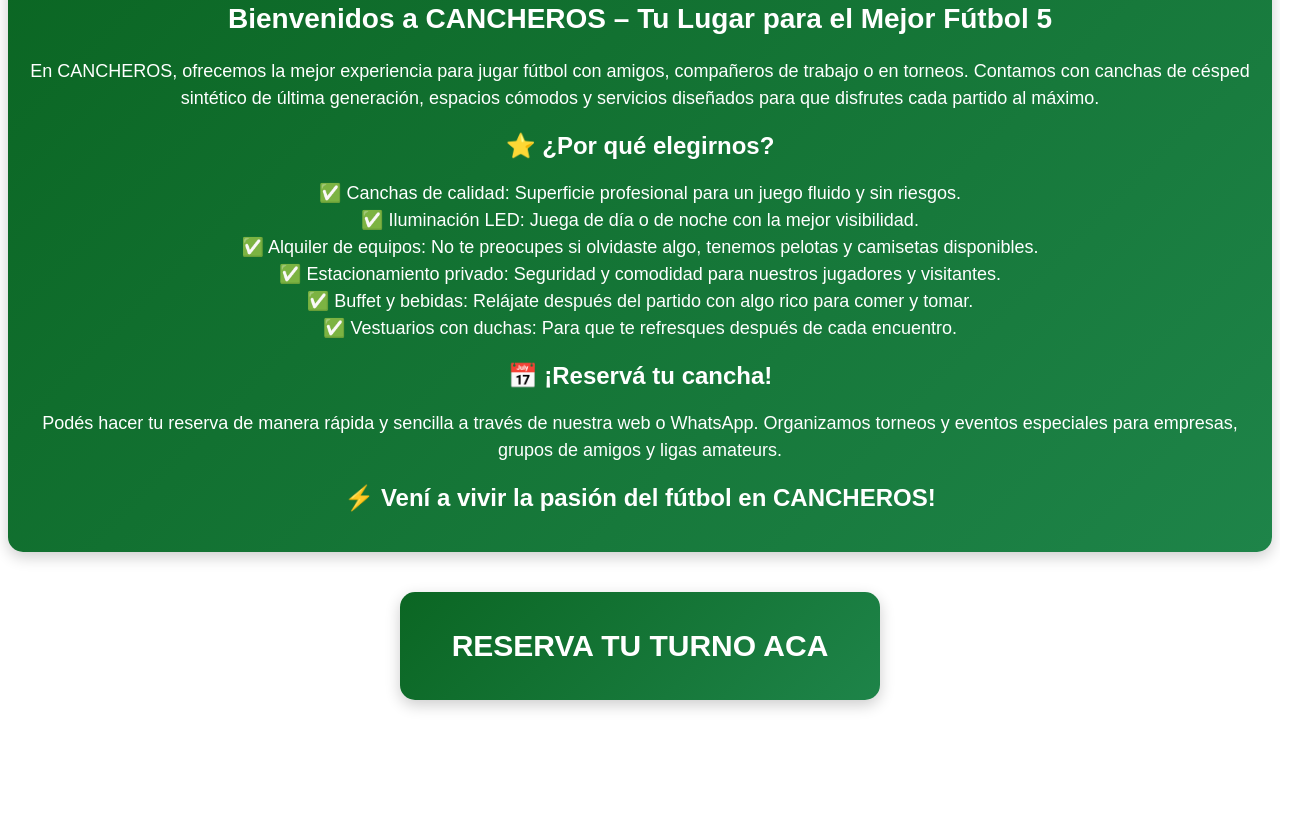
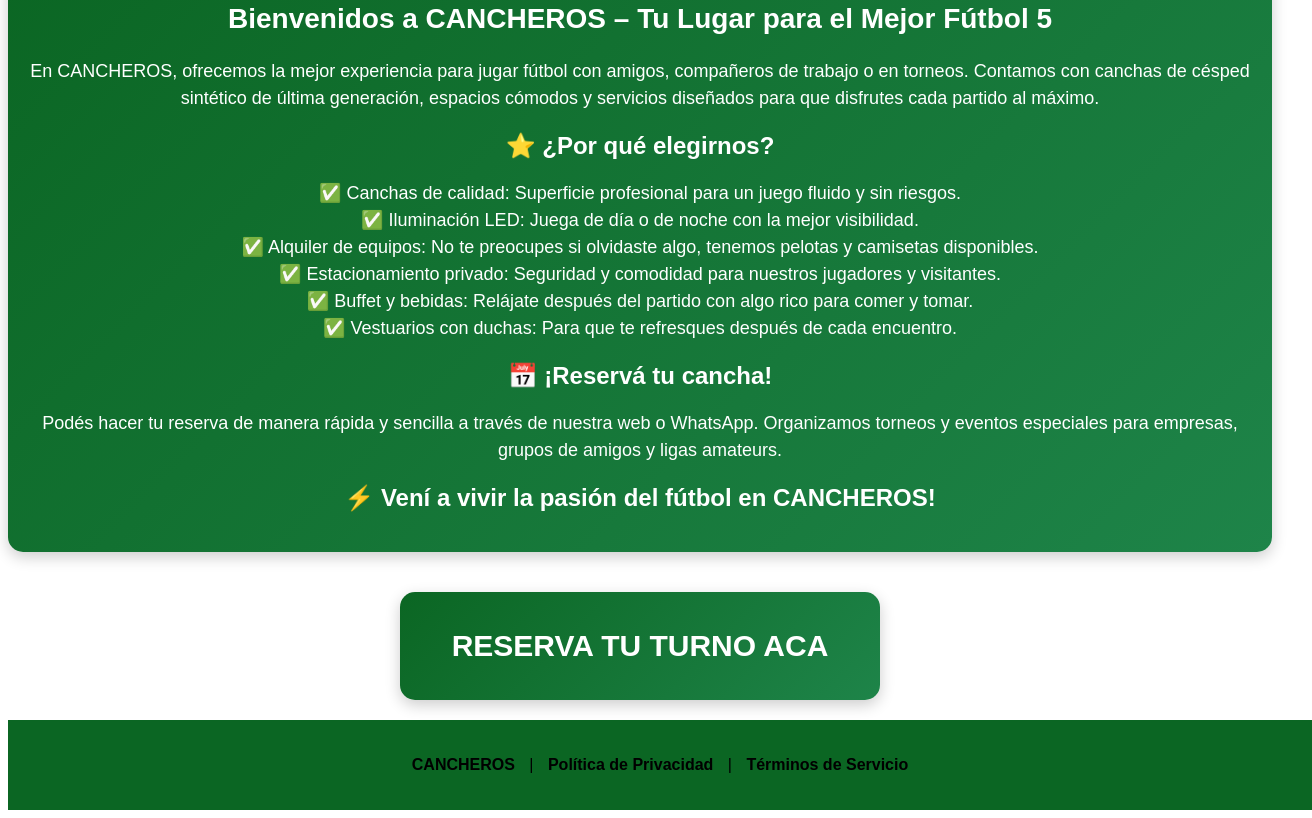
Before and after one commit to Maxi4zr/canchas, a plain HTML site: page pages/home.html in a window 1280 px wide. Shown: the part 604-1422 px from the top of the page, 1312 px wide, since content can reach past the window. Before the commit the page ends 1332 px from the top, so only its background shows below. Drawn offline with Linux system fonts and the light colour scheme.

Commit message:
FINALIZACION DE LA SECCION TURNOS

```diff
--- a/pages/home.css
+++ b/pages/home.css
@@ -40,12 +40,6 @@
 
 }
 
-
-
-
-
-
-
 /* Lista de navegación */
 .nav-list {
     font-weight: 500;
@@ -58,9 +52,6 @@
 }
 
 
-
-
-
 /* Enlaces de navegación */
 .nav-item {
     display: block;
@@ -68,6 +59,7 @@
     color: #111827;
     border-radius: 0.25rem;
     text-decoration: none;
+    font-weight: bold;
 }
 
 .nav-item:hover {
@@ -188,6 +180,28 @@ font-family: Arial, Helvetica, sans-serif;
     box-shadow: 0 0 5px rgba(30, 132, 73, 0.7);
 }
 
+
+footer {
+    background-color: #0B6623;
+    color: white;
+    text-align: center;
+    padding: 20px;
+    position: relative;
+    color:black;
+    font-family: Arial, sans-serif;
+    width: 100%;
+}
+footer a {
+    color: black;
+    text-decoration: none;
+    margin: 0 10px;
+    font-family: Arial, Helvetica, sans-serif;
+    font-weight: bold;
+}
+footer a:hover {
+    color: white;
+}
+
 @keyframes fadeIn {
     from {
         opacity: 0;
@@ -199,6 +213,6 @@ font-family: Arial, Helvetica, sans-serif;
     }
 }
 
-#title, #dir, #container h1, #container p, #container h2, #container-2 a{
+#title, #dir, #container h1, #container p, #container h2, #container-2 a, footer{
     animation: fadeIn 1s ease-in-out;
 }
--- a/pages/home.html
+++ b/pages/home.html
@@ -9,7 +9,7 @@
 <body id="body">
     <nav id="nav">
         <div class="nav-container">
-            <a href="#" class="nav-logo">
+            <a href="pages/home.html" class="nav-logo">
                 <img  src="/public/imagenes/Diagrama DE CLASES.png" alt="CANHEROS LOGO">
                 <span>CANCHEROS</span>
             </a>
@@ -17,7 +17,7 @@
             <div class="nav-menu" id="nav-menu">
                 <div class="nav-list">
 
-                        <a href="#" class="nav-item">PRINCIPAL</a>
+                        <a href="pages/home.html" class="nav-item">PRINCIPAL</a>
                         <a href="#" class="nav-item" >NOSOTROS</a>
                         <a href="#" class="nav-item">PRECIOS</a>
                         <a href="#" class="nav-item">CONTACTO</a>
@@ -60,5 +60,11 @@
     <div id="container-2">
     <a href="turnos.html">RESERVA TU TURNO ACA</a>
 </section>
+<section>
+    <footer>
+        <p><a href="">CANCHEROS</a> | <a href="#">Política de Privacidad</a> | <a href="#">Términos de Servicio</a></p>
+    </footer>
+</section>
+<script src="turnos.js"></script>
 </body>
 </html>
--- a/pages/turnos.css
+++ b/pages/turnos.css
@@ -57,6 +57,7 @@
     color: #111827;
     border-radius: 0.25rem;
     text-decoration: none;
+    font-weight: bold;
 }
 
 .nav-item:hover {
@@ -122,3 +123,24 @@ button {
 button:hover {
     background-color: #1FFF62;
 }
+
+footer {
+    background-color: #0B6623;
+    color: white;
+    text-align: center;
+    padding: 20px;
+    position: relative;
+    color:black;
+    font-family: Arial, sans-serif;
+    width: 100%;
+}
+footer a {
+    color: black;
+    text-decoration: none;
+    margin: 0 10px;
+    font-family: Arial, Helvetica, sans-serif;
+    font-weight: bold;
+}
+footer a:hover {
+    color: white;
+}
--- /dev/null
+++ b/pages/turnos.js
@@ -0,0 +1,21 @@
+document.getElementById('whatsapp').addEventListener('submit', function(event) {
+    event.preventDefault();  // Previene el envío del formulario
+
+    // Obtener los valores de los campos
+    var nombre = document.getElementById('nombre').value;   // Captura el valor del campo "Nombre"
+    var DNI = document.getElementById('DNI').value; // Captura el valor del campo "Mensaje"
+
+    // Crear el mensaje de WhatsApp (asegúrate de codificar los valores)
+    var whatsappMessage = encodeURIComponent(`Nombre: ${nombre}\nDNI: ${DNI}`);
+
+    // Número de teléfono de WhatsApp (incluyendo el código de país)
+    var phoneNumber = '542645848447'; // Reemplaza con el número de WhatsApp deseado
+
+    // Crear el enlace de WhatsApp
+    var whatsappLink = `https://wa.me/${phoneNumber}?text=${whatsappMessage}`;
+
+    console.log(whatsappLink);
+
+    // Abrir WhatsApp en una nueva pestaña o ventana
+    window.open(whatsappLink, '_blank');
+});
```
Also changed, not shown: pages/turnos.html (+11 -4 lines).
